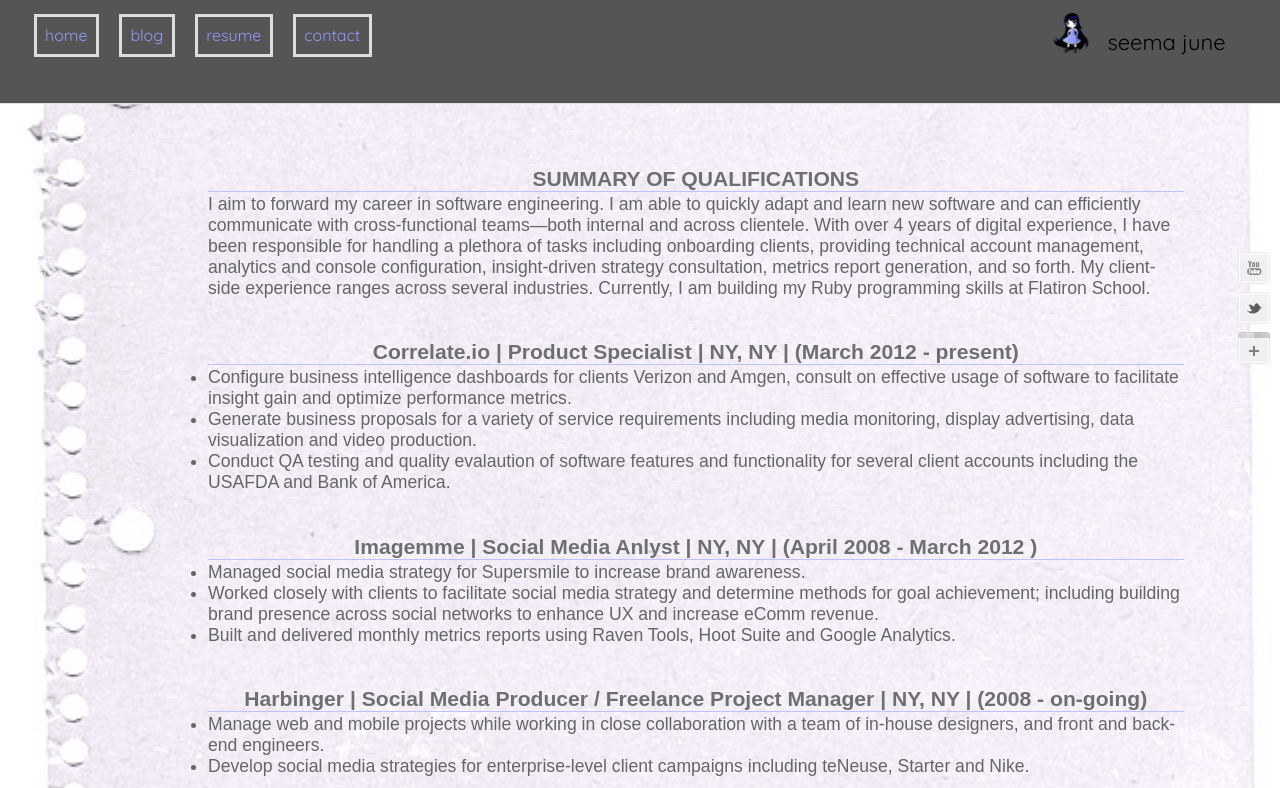
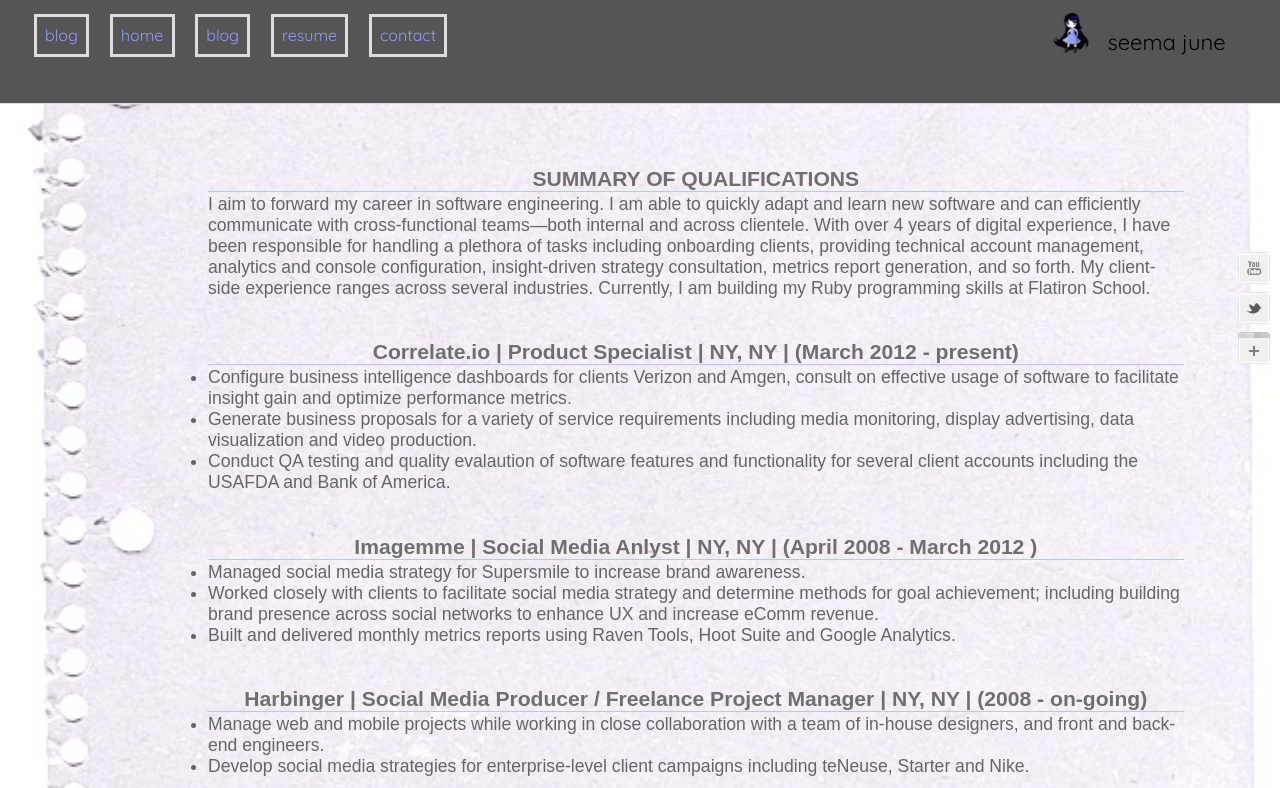
Before and after one commit to seemajune/seemaflatiron, a plain HTML site: page resume.html in a window 1280 px wide. Shown: the top 788 px of the page. Drawn offline with nearby package versions, Linux system fonts and the light colour scheme; a web font is replaced by a local one.

Commit message:
adds blog link to nav on each page

```diff
--- a/resume.html
+++ b/resume.html
@@ -35,7 +35,9 @@
 <!-- /////////////// Navigation /////////// -->
 			<nav>
 		    	<div id="navbar" class="col2_left">
-					<a href="index.html">home</a> <a href="blog.html">blog</a> <a href="resume.html">resume</a> <a href="contact.html">contact</a>
+		    	<a href="http://seemajune.github.io/chunkybacon.chomp-" target="_blank">blog</a>
+					<a href="index.html">home</a> <a href="blog.html">blog</a> <a href="resume.html">resume</a>
+					<a href="contact.html">contact</a>
 				</div>
 		   </nav>
 <!-- /////////////// Ends Navigation  /////////// -->
```
Also changed, not shown: contact.html (+3 -1 lines).
